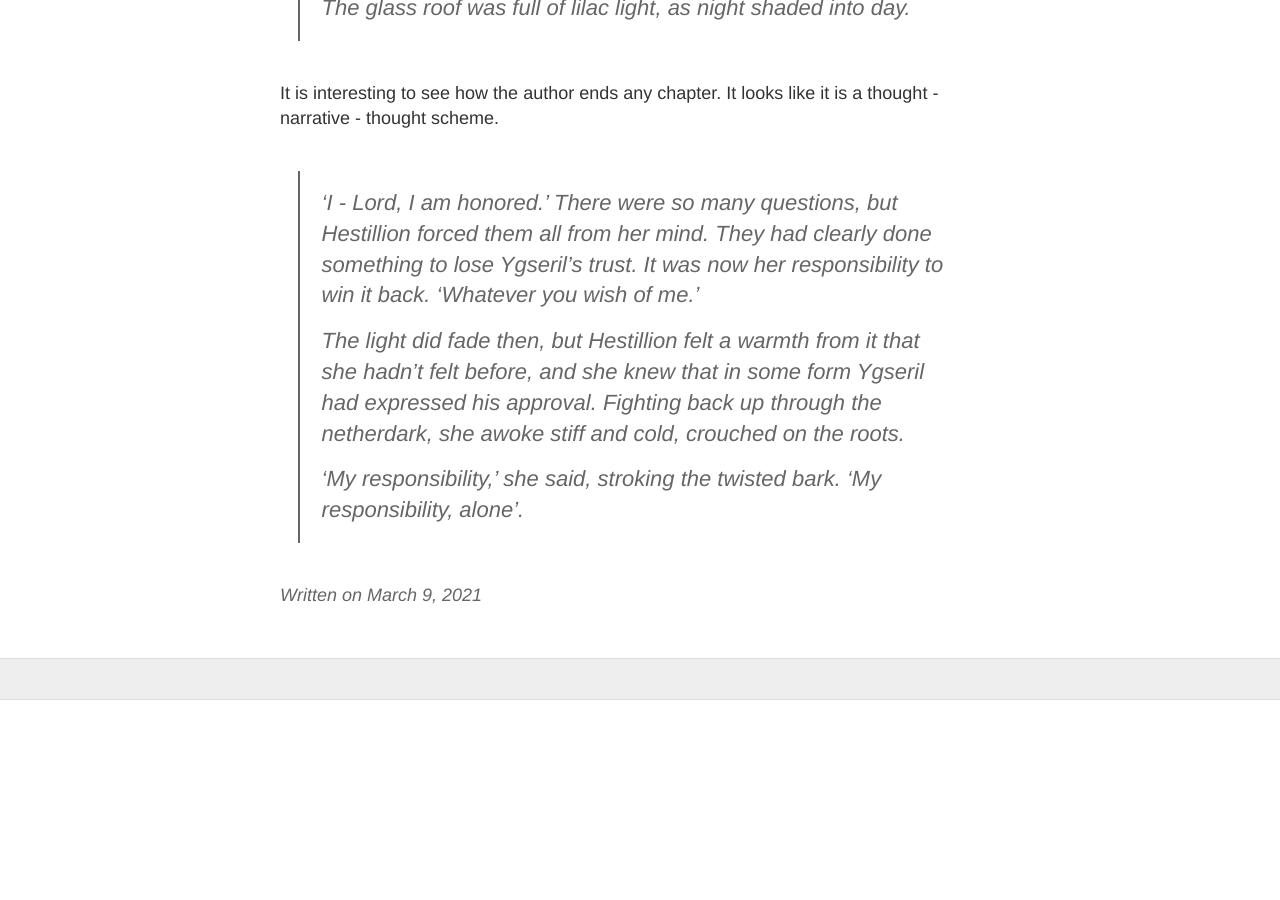
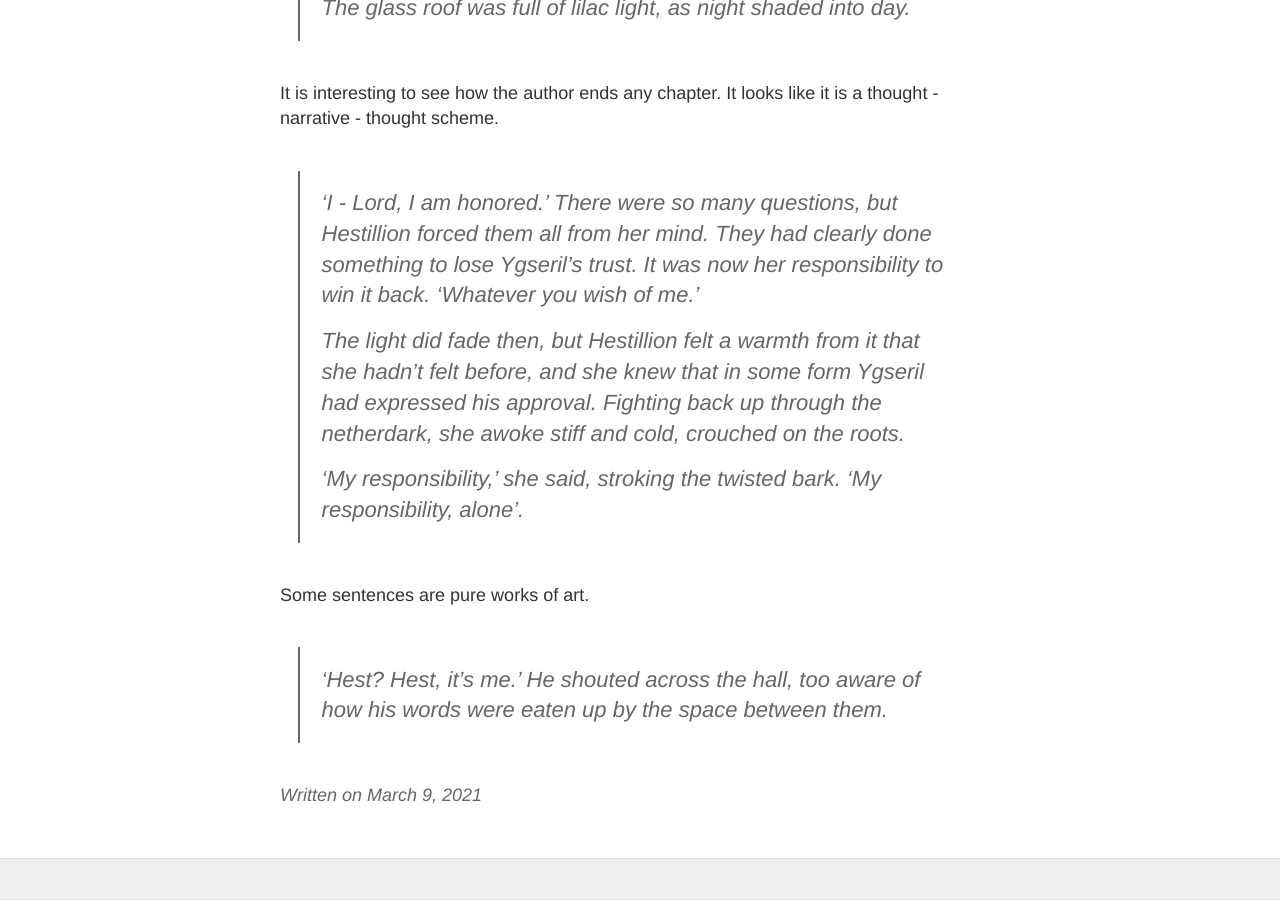
Before and after one commit to MLbyML/Addons, a Jekyll site: the page built from _posts/2021-03-09-The-Ninth-Rain.md, in a window 1280 px wide and 900 px high, scrolled down 1647 px. Built offline with Jekyll 4.4.1, drawn with Linux system fonts in a browser that asks for light colours; a script that is not in the unit is left out; comment, search, counter and statistics services are not loaded; before the commit the page ends 2347 px from its top, so only the background shows below that.

Commit message:
new post

```diff
--- a/_posts/2021-03-09-The-Ninth-Rain.md
+++ b/_posts/2021-03-09-The-Ninth-Rain.md
@@ -37,3 +37,7 @@ It is interesting to see how the author ends any chapter. It looks like it is a
 The light did fade then, but Hestillion felt a warmth from it that she hadn't felt before, and she knew that in some form Ygseril had expressed his approval. Fighting back up through the netherdark, she awoke stiff and cold, crouched on the roots.
 >
 'My responsibility,' she said, stroking the twisted bark. 'My responsibility, alone'.
+
+Some sentences are pure works of art.
+
+>'Hest? Hest, it's me.' He shouted across the hall, too aware of how his words were eaten up by the space between them.
```
